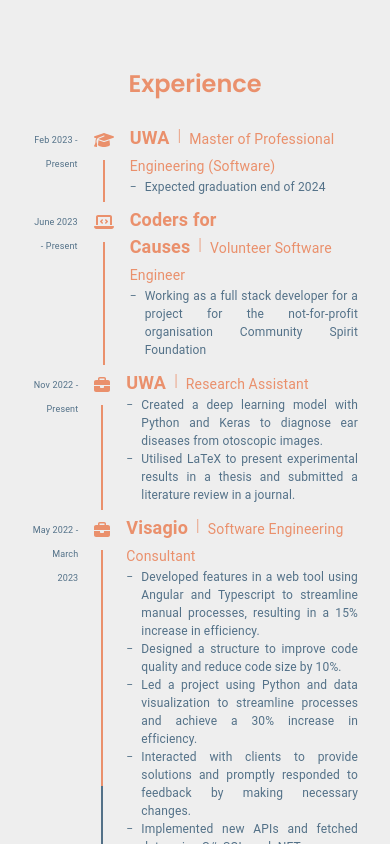
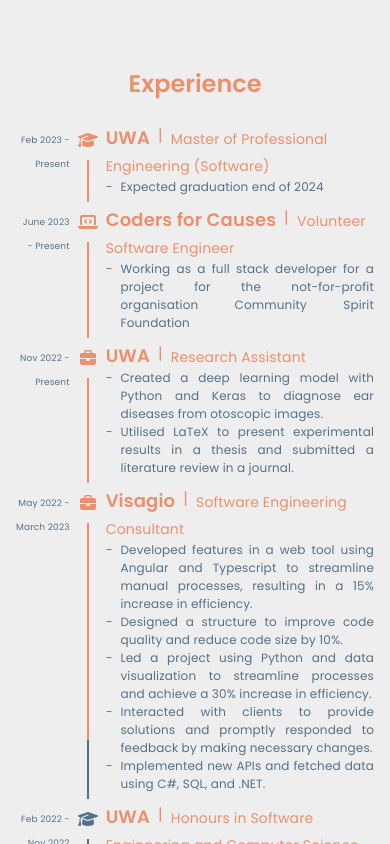
Before and after one commit to Dhrubub/portfolio, a React (Vite) app: page / in a window 390 px wide. Shown: the part 1300-2144 px from the top of the page. Built offline with nearby package versions, Linux system fonts and the light colour scheme.

Commit message:
fixed font and padding for timeline

```diff
--- a/src/components/TimeLineCard.tsx
+++ b/src/components/TimeLineCard.tsx
@@ -40,12 +40,12 @@
 }: TimeLineCardProps) => {
 	return (
 		<TimelineItem>
-			<TimelineOppositeContent>
-				<span className='text-secondary text-[9px] xs:text-[10px] sm:text-[14px] items-end min-w-[300px]'>
+			<TimelineOppositeContent className='!px-[0px]'>
+				<span className='font-poppins flex-1 text-secondary text-[9px] xs:text-[10px] sm:text-[14px] items-end min-w-[300px]'>
 					{date}
 				</span>
 			</TimelineOppositeContent>
-			<TimelineSeparator>
+			<TimelineSeparator className='px-[8px]'>
 				{icon ? (
 					<FontAwesomeIcon
 						title={`${
@@ -55,7 +55,7 @@
 								? 'Education'
 								: 'Volunteering'
 						}`}
-						className={`timeline-dot py-[12px] ${
+						className={`timeline-dot py-[12px] w-[20px] ${
 							dotPercent > 0 ? 'text-tertiary' : 'text-secondary'
 						}`}
 						icon={icon}
@@ -84,7 +84,7 @@
 					}}
 				/>
 			</TimelineSeparator>
-			<TimelineContent className='!pt-1 sm:!pt-0'>
+			<TimelineContent className='!font-poppins !pt-1 sm:!pt-0 !px-[0px]'>
 				<div className='flex items-end'>
 					<span className='text-tertiary font-semibold sm:text-[24px] text-[18px] max-w-[470px] sm:max-w-[640px]'>
 						{title}
```
